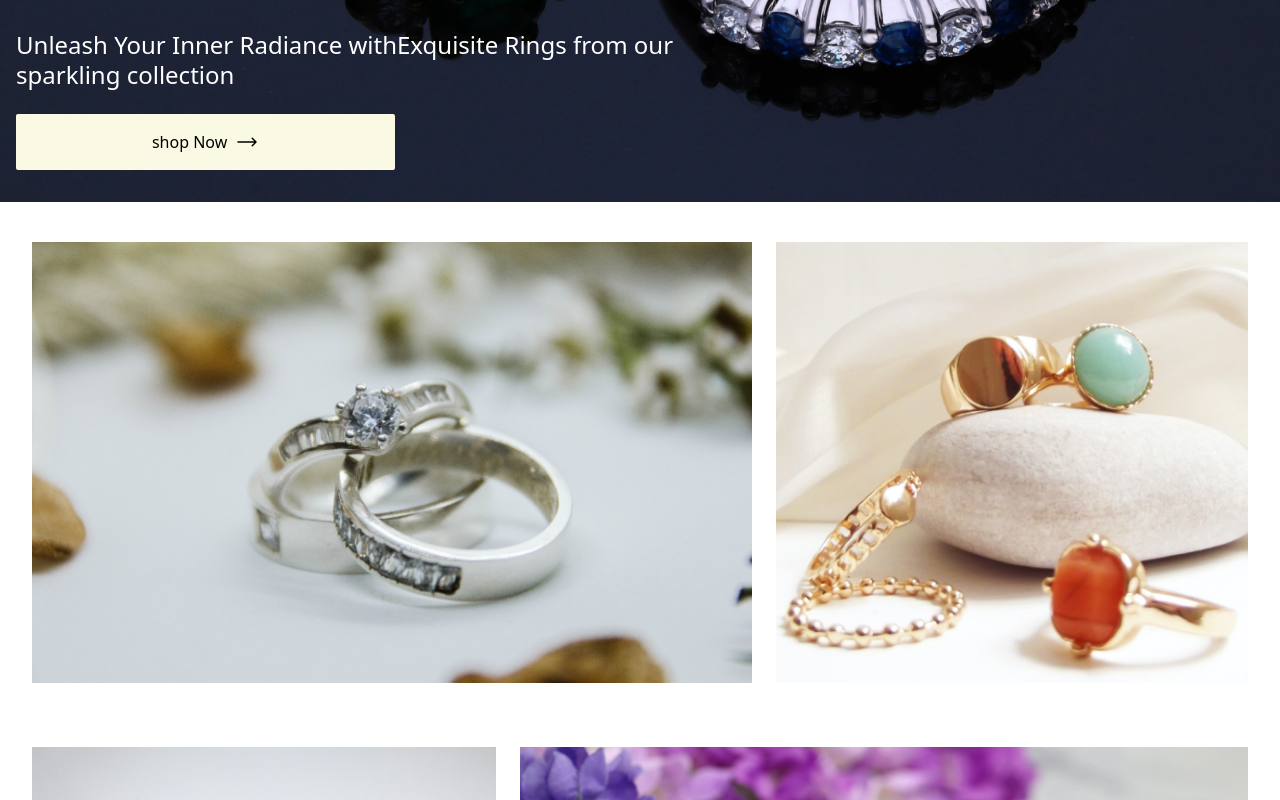
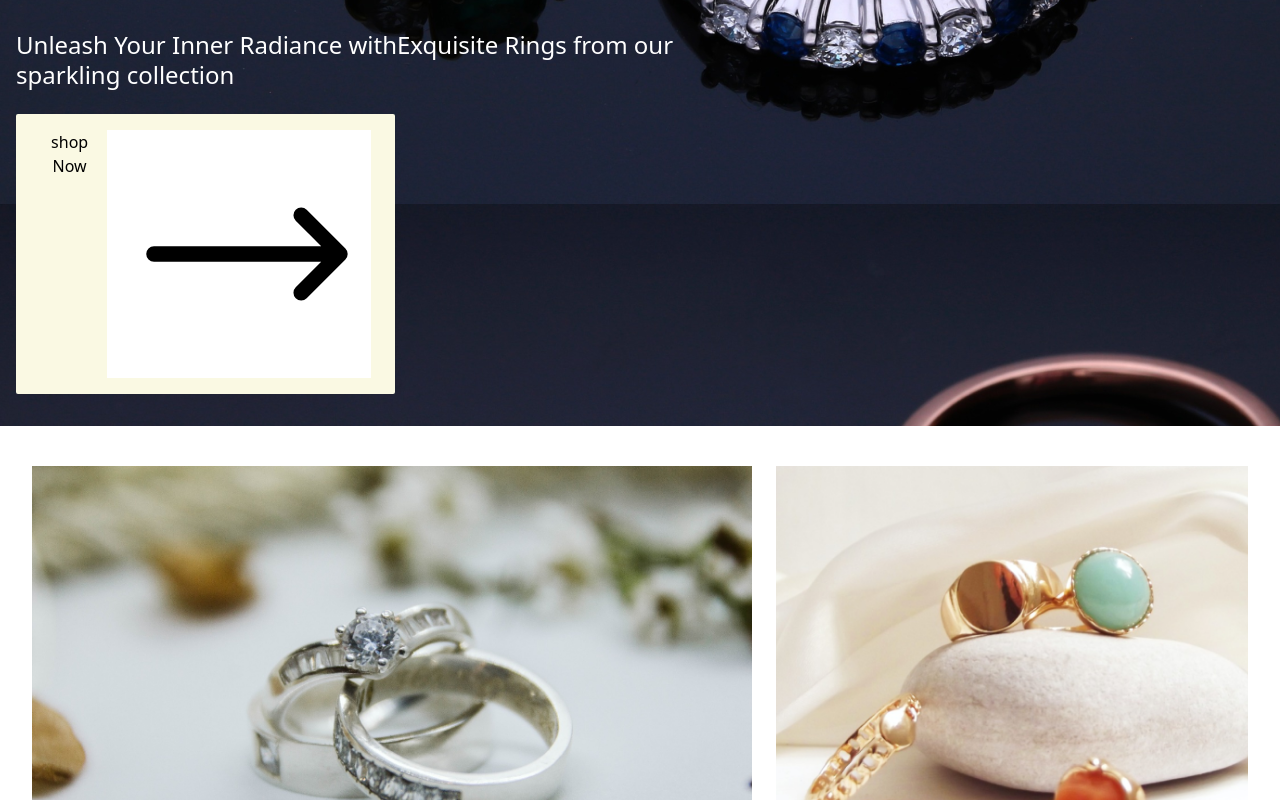
Before and after one commit to michaelteye/ringCommerce, a React (Vite) app: page / in a window 1280 px wide. Shown: the part 780-1580 px from the top of the page. Built offline with nearby package versions, Linux system fonts and the light colour scheme; a web font is replaced by a local one.

Commit message:
pushing the code to netlify

```diff
--- a/src/App.tsx
+++ b/src/App.tsx
@@ -9,8 +9,10 @@ import Wedding from './Pages/categories/wedding';
 import Eternalring from './Pages/categories/eternalring';
 import ProductPage from './Pages/product/product';
 
+
 const App: React.FC = () => {
   return (
+
       <BrowserRouter>
         <Routes>
           <Route path="/" element={<Home />} />
@@ -23,6 +25,7 @@ const App: React.FC = () => {
           <Route path="/eternal" element={<Eternalring />} />
         </Routes>
       </BrowserRouter>
+
   );
 };
 
--- a/src/Components/Layout/Layout.tsx
+++ b/src/Components/Layout/Layout.tsx
@@ -1,8 +1,10 @@
 import * as React from 'react';
+import { ReactNode } from 'react';
+
 import Footer from '../Footer/Footer';
 import Navbar from '../Navbar';
 
-export const Layout:React.FC =({ children }:any)=>{
+export const Layout: React.FC<{ children: ReactNode }> = ({ children }) => {
   return (
     <div>
       <Navbar />
--- a/src/Components/icons/leftarrow.tsx
+++ b/src/Components/icons/leftarrow.tsx
@@ -9,6 +9,7 @@ function SvgLeftarrow(props: React.SVGProps<SVGSVGElement>) {
       stroke-width={1.5}
       stroke="currentColor"
       className="w-6 h-6"
+      {...props}
     >
       <path
         stroke-linecap="round"
--- a/src/Components/icons/rightarrow.tsx
+++ b/src/Components/icons/rightarrow.tsx
@@ -9,6 +9,7 @@ function SvgRightarrow(props: React.SVGProps<SVGSVGElement>) {
       stroke-width={1.5}
       stroke="currentColor"
       className="w-6 h-6"
+      {...props}
     >
       <path
         stroke-linecap="round"
--- a/src/Pages/ShopPage/shop.tsx
+++ b/src/Pages/ShopPage/shop.tsx
@@ -1,10 +1,6 @@
 import { Layout } from "../../Components/Layout/Layout"
 import AllSet from "../../Components/shop/AllRings"
-import WeddingRing from "../../Components/shop/wedding"
-import EngagementRing from "../../Components/shop/engagement"
-import BridalSet from "../../Components/shop/BridalSet"
-import EternalRing from "../../Components/shop/Eternal"
-import {useState}  from 'react'
+
 
 export const Shop:React.FC =()=>{
 
--- a/src/Pages/categories/Engagementring.tsx
+++ b/src/Pages/categories/Engagementring.tsx
@@ -1,4 +1,4 @@
-import React from 'react'
+
 import { Layout } from '../../Components/Layout/Layout'
 import EngagementRing from '../../Components/shop/engagement'
 
--- a/src/Pages/categories/wedding.tsx
+++ b/src/Pages/categories/wedding.tsx
@@ -1,4 +1,4 @@
-import React from 'react'
+
 import { Layout } from '../../Components/Layout/Layout'
 import WeddingRing from '../../Components/shop/wedding'
 
--- a/src/main.tsx
+++ b/src/main.tsx
@@ -1,6 +1,6 @@
 import React from 'react';
 import ReactDOM from 'react-dom/client';
-import App from './App.tsx';
+import App from './App';
 import './index.css';
 
 ReactDOM.createRoot(document.getElementById('root') as HTMLElement).render(
--- a/tsconfig.json
+++ b/tsconfig.json
@@ -5,6 +5,7 @@
     "lib": ["ES2020", "DOM", "DOM.Iterable"],
     "module": "ESNext",
     "skipLibCheck": true,
+    "allowSyntheticDefaultImports": true,
 
     /* Bundler mode */
     "moduleResolution": "node",
```
Lines whose indentation alone changed are shown as unchanged.
